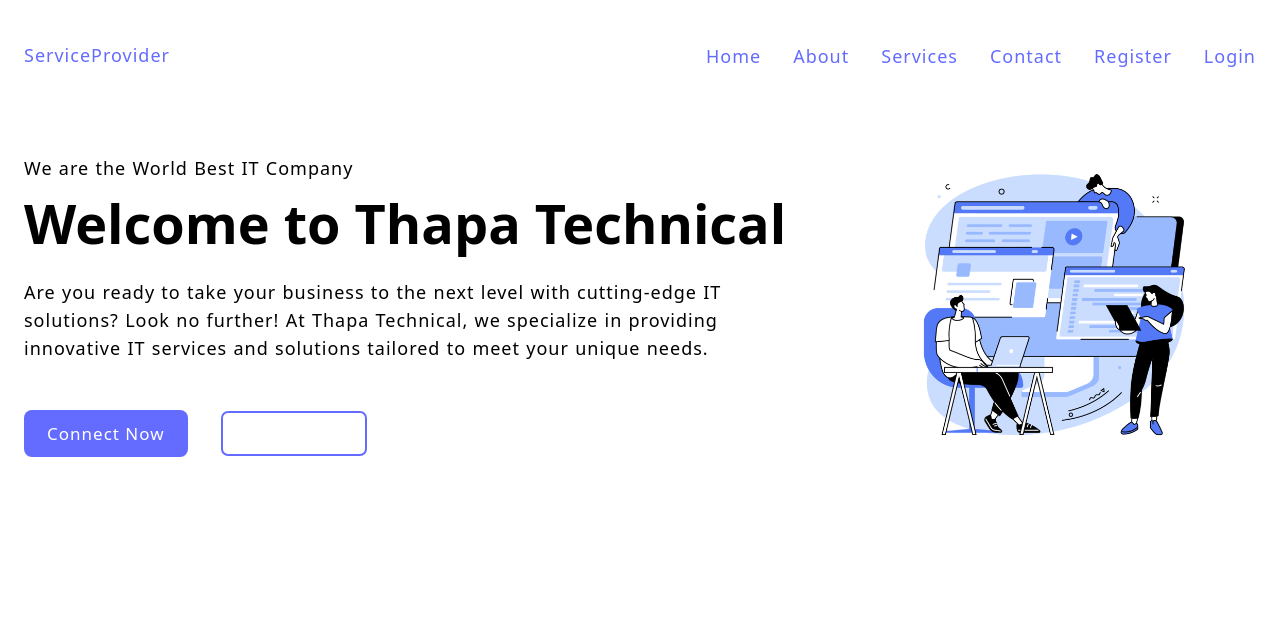
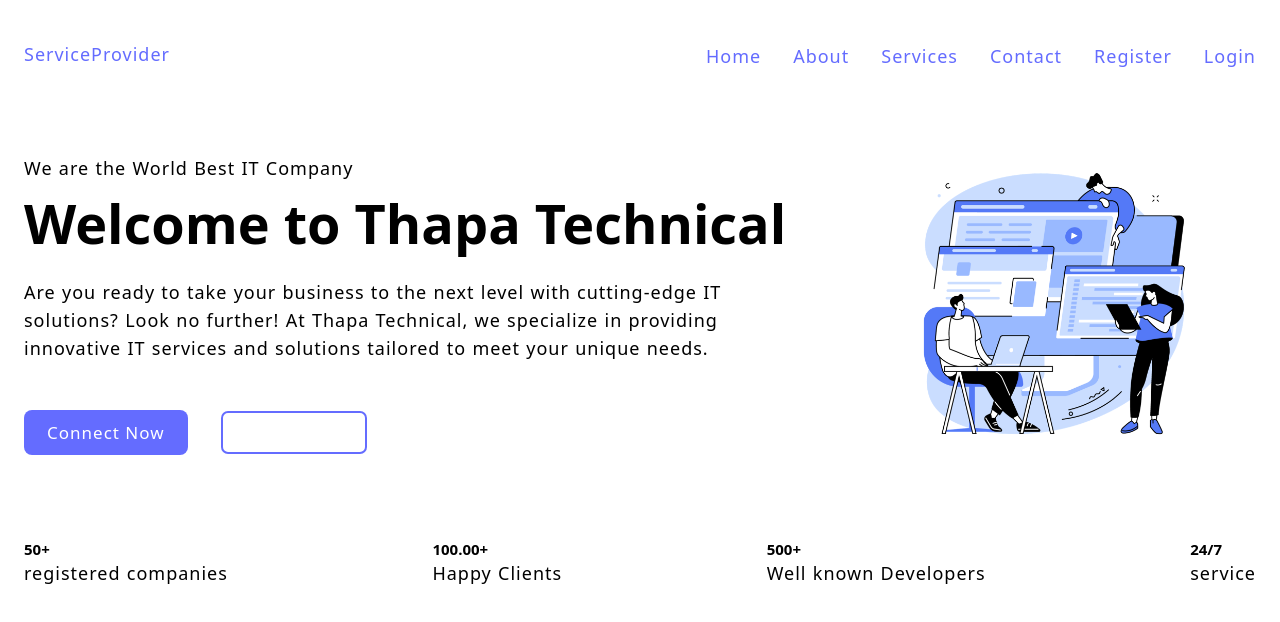
Before and after one commit to MuhammadFaizan144/MERN-Tutorial, a React (Vite) app in the folder client/: page / in a window 1280 px wide. Shown: the top 622 px of the page. Built offline with nearby package versions, Linux system fonts and the light colour scheme.

Commit message:
Analytics section html code in tutorial 24

```diff
--- a/client/src/index.css
+++ b/client/src/index.css
@@ -1,7 +1,7 @@
 /* src/index.css or app/globals.css */
-@tailwind base;
+/* @tailwind base;
 @tailwind components;
-@tailwind utilities;
+@tailwind utilities; */
 * {
   margin: 0;
   padding: 0;
--- a/client/src/pages/Home.jsx
+++ b/client/src/pages/Home.jsx
@@ -36,6 +36,27 @@ const Home = () => {
           </div>
         </section>
       </main>
+      {/* second section */}
+      <section className='section-analytics'>
+        <div className="container grid grid-four-cols">
+          <div className="div1">
+            <h2>50+</h2>
+            <p>registered companies</p>
+          </div>
+          <div className="div1">
+            <h2>100.00+</h2>
+            <p>Happy Clients</p>
+          </div>
+          <div className="div1">
+            <h2>500+</h2>
+            <p>Well known Developers</p>
+          </div>
+          <div className="div1">
+            <h2>24/7</h2>
+            <p>service</p>
+          </div>
+        </div>
+      </section>
 
     </>
   )
```
